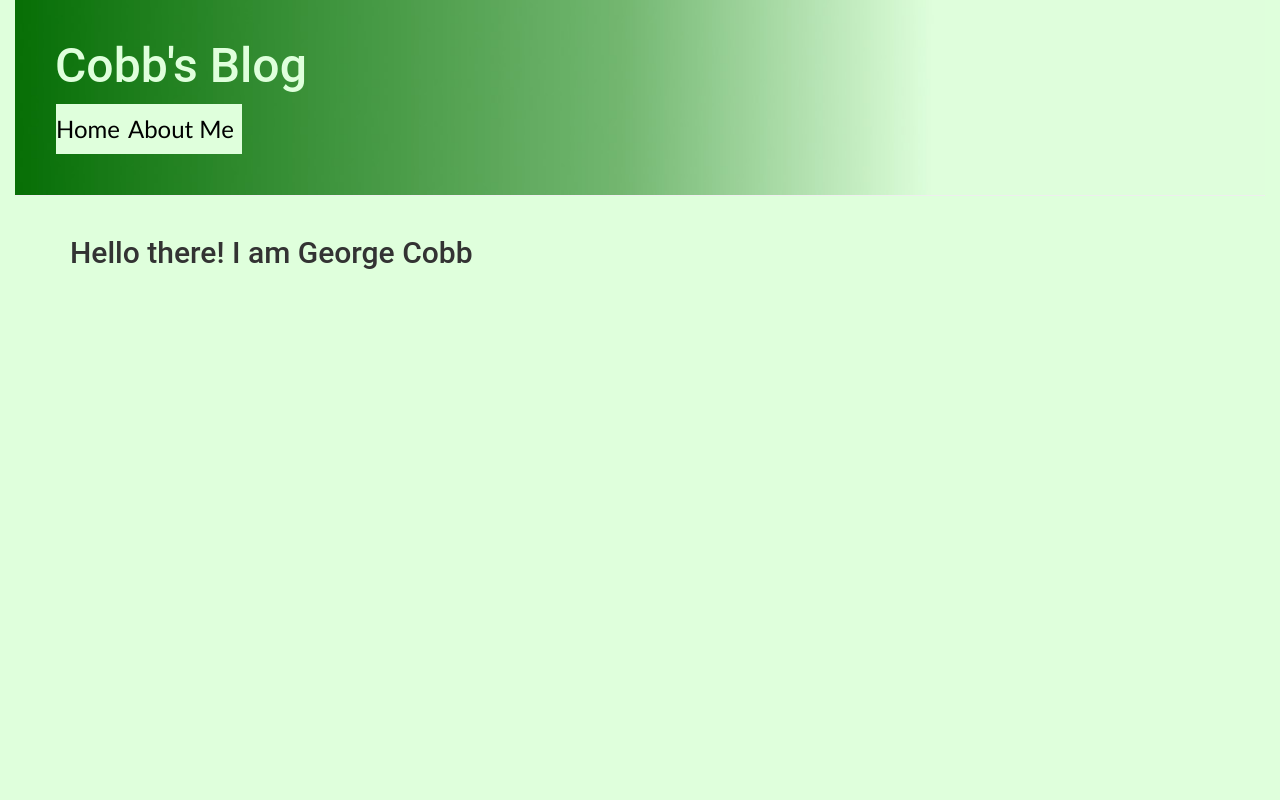
After one commit to GeneralMann/my-first-blog, a Django app: page /about_me/ in a window 1280 px wide. The commit adds this page. Run offline with Django 3.2, Linux system fonts and the light colour scheme; some libraries are stand-ins or nearby versions.

Commit message:
Added CSS styling and started an about me page

```diff
--- a/mysite/blog/static/css/blog.css
+++ b/mysite/blog/static/css/blog.css
@@ -1,15 +1,45 @@
 body {
+    background-color: #dfffdc;
     padding-left: 15px;
+    padding-right: 15px;
     font-family: 'Candara';
 }
 .page-header {
+    background-image: url("title.jpg");
+    background-size: cover;
     background-color: #076F06;
     margin-top: 0;
     padding: 20px 20px 20px 40px;
 }
+.navbar {
+    font-family: 'Candara';
+    color: #00FF00;
+    font-size: 24px;
+}
+.nav {
+    color: #000000
 
+}
+li {
+    float: left;
+}
+
+li a {
+    display: block;
+    padding: 8px;
+    background-color: #dfffdc;
+}
+ul {
+    list-style-type: none;
+    margin: 0;
+    padding: 0;
+    overflow: hidden;
+}
+.nav:hover {
+     color: #00FF00;
+}
 .page-header h1, .page-header h1 a, .page-header h1 a:visited, .page-header h1 a:active {
-    color: #ffffff;
+    color: #dfffdc;
     font-size: 36pt;
     text-decoration: none;
 }
--- /dev/null
+++ b/mysite/blog/templates/blog/about_me.html
@@ -0,0 +1,7 @@
+{% extends 'blog/base.html' %}
+
+{% block content %}
+<div class='post'>
+    <h2>Hello there! I am George Cobb</h2>
+</div>
+{% endblock %}
--- a/mysite/blog/templates/blog/base.html
+++ b/mysite/blog/templates/blog/base.html
@@ -8,8 +8,14 @@
         <link rel="stylesheet" href="{% static 'css/blog.css' %}">
     </head>
     <body>
-        <div class="page-header">
+                <div class="page-header">
             <h1><a href="/">Cobb's Blog</a></h1>
+            <ul>
+                <div class="navbar">
+                    <li><a class="nav" href="{% url 'post_list' %}" tabindex="1"> Home</a></li>
+                    <li><a class="nav" href="{% url 'about_me' %}" tabindex="2">About Me</a></li>
+                </div>
+            </ul>
         </div>
         <div class="content container">
             <div class="row">
--- a/mysite/blog/templates/blog/post_list.html
+++ b/mysite/blog/templates/blog/post_list.html
@@ -1,7 +1,7 @@
 {% extends 'blog/base.html' %}
 
 {% block content %}
-    {% for post in posts %}
+    {% for post in posts reversed %}
         <div class="post">
             <h2><a href="{% url 'post_detail' pk=post.pk %}">{{ post.title }}</a></h2>
             <p>{{ post.text|linebreaksbr }}</p>
--- a/mysite/blog/urls.py
+++ b/mysite/blog/urls.py
@@ -3,4 +3,5 @@ from . import views
 urlpatterns = [
     path('', views.post_list, name='post_list'),
     path('post/<int:pk>/', views.post_detail, name='post_detail'),
+    path('about_me/', views.about_me , name='about_me'),
 ]
--- a/mysite/blog/views.py
+++ b/mysite/blog/views.py
@@ -9,3 +9,5 @@ def post_list(request):
 def post_detail(request, pk):
     post = get_object_or_404(Post, pk=pk)
     return render(request, 'blog/post_detail.html', {'post': post})
+def about_me(request):
+    return render(request, 'blog/about_me.html', {})
```
Also changed, not shown: mysite/blog/static/css/title.jpg (added), mysite/blog/templates/blog/post_detail.html (line endings or trailing spaces).
